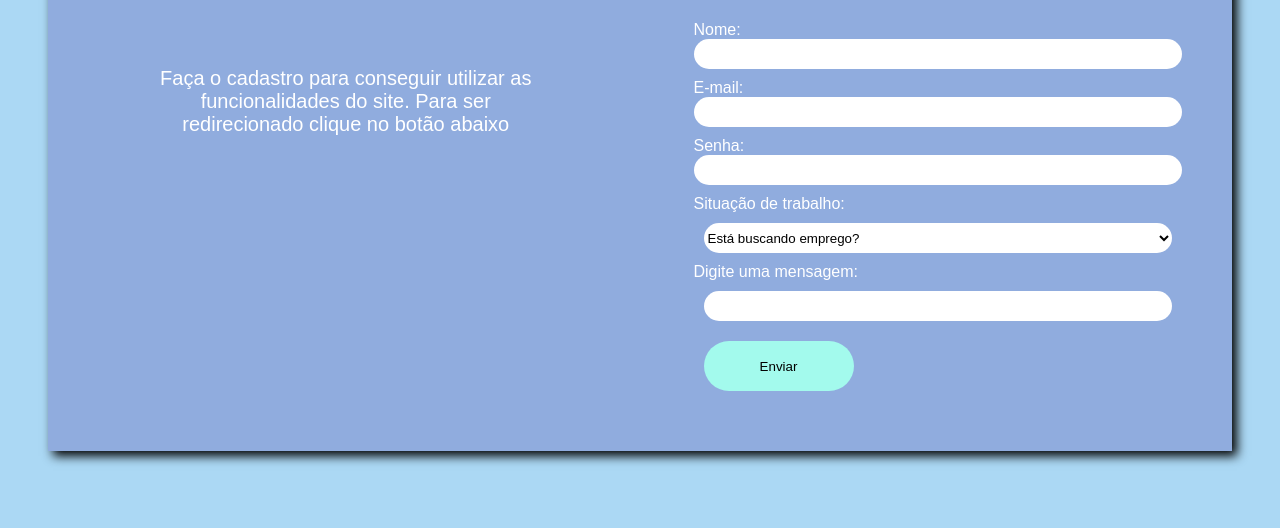
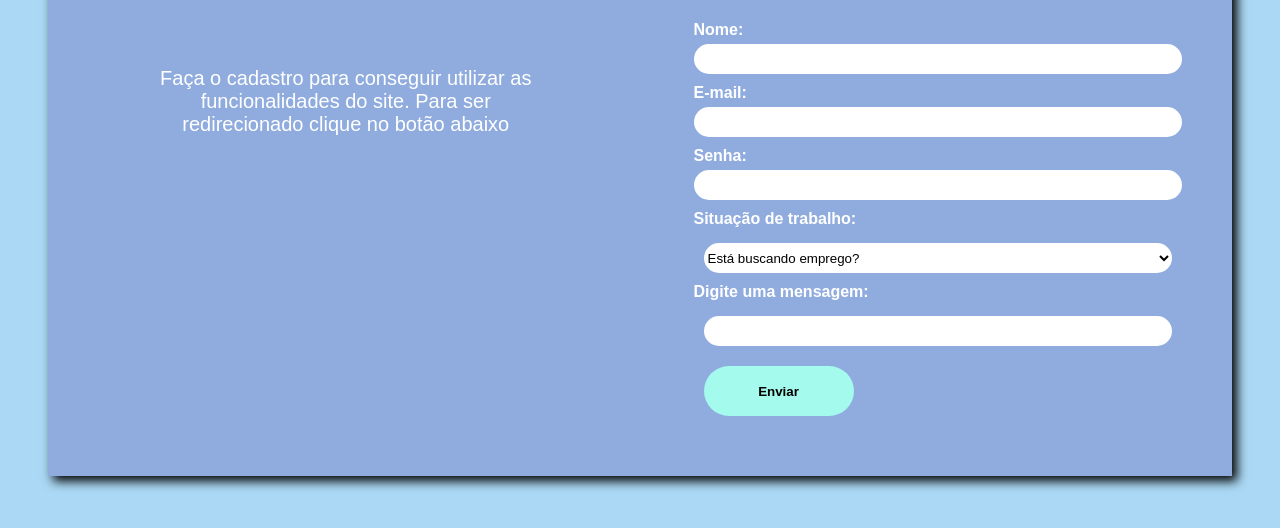
Before and after one commit to CaioCroccia22/Formulario-com-validacao, a plain HTML site: page index.html in a window 1280 px wide. Shown: the part 226-754 px from the top of the page. Drawn offline with Linux system fonts and the light colour scheme.

Commit message:
Finalização do CSS

```diff
--- a/css/style.css
+++ b/css/style.css
@@ -28,7 +28,6 @@ header{
 
 
 ul {
-
     list-style: none;
     display: flex;
     justify-content: space-between;
@@ -102,6 +101,11 @@ form{
     max-width: 100%;
 }
 
+label{
+    font-weight: bold;
+    margin-bottom: 5px;
+}
+
 
 
 input{
@@ -140,6 +144,7 @@ button{
     cursor: pointer;
     font-family: Arial, Helvetica, sans-serif;
     color: black;
+    font-weight: bold;
 }
 
 button:hover{
```
